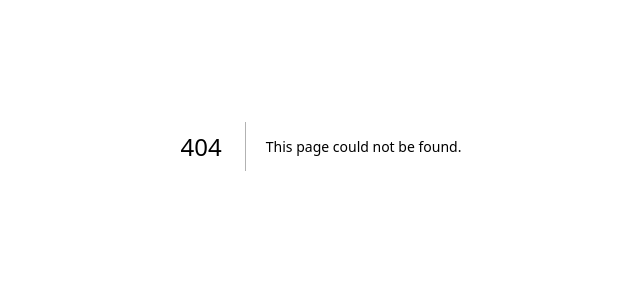
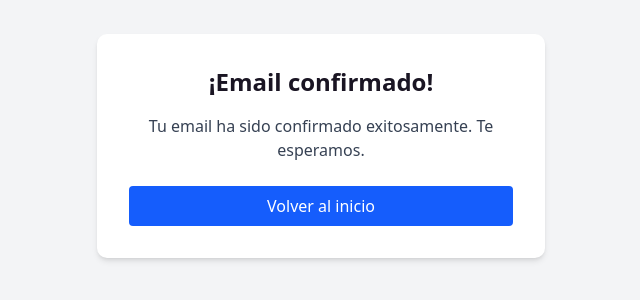
Before and after one commit to Mart1nLopez/turnate, a Next.js app: page /auth/confirmado in a window 1280 px wide. Before the commit this address had no page. Shown: the part 254-554 px from the top of the page, without its empty margins (319-959 px from the left). Built offline with nearby package versions, Linux system fonts and the light colour scheme; what @midudev/tailwind-animations would draw is missing.

Commit message:
feat: agregar limpieza de sesión previa al registrar un nuevo usuario

```diff
--- /dev/null
+++ b/app/auth/confirmado/page.tsx
@@ -0,0 +1,20 @@
+import Link from 'next/link';
+
+export default function Confirmado() {
+  return (
+    <div className="flex flex-col items-center justify-center h-screen bg-gray-100">
+      <div className="bg-white p-8 rounded-lg shadow-md max-w-md w-full">
+        <h1 className="text-2xl font-bold text-center mb-4">¡Email confirmado!</h1>
+        <p className="text-gray-700 text-center mb-6">
+          Tu email ha sido confirmado exitosamente. Te esperamos.
+        </p>
+        <Link
+          href="/"
+          className="block w-full bg-blue-600 text-white text-center py-2 rounded hover:bg-blue-700 transition"
+        >
+          Volver al inicio
+        </Link>
+      </div>
+    </div>
+  );
+}
--- a/app/auth/register/page.tsx
+++ b/app/auth/register/page.tsx
@@ -121,6 +121,9 @@
     setError(null);
 
     try {
+      // Limpiar sesión previa si existe
+      console.log('🔄 Limpiando sesión previa...');
+      await AuthService.signOut();
       // 1. Crear usuario en Supabase Auth
       console.log('🔄 Creando usuario en Auth...');
       const { data: authData, error: authError } = await AuthService.signUp(formData.email, formData.password, {
```
